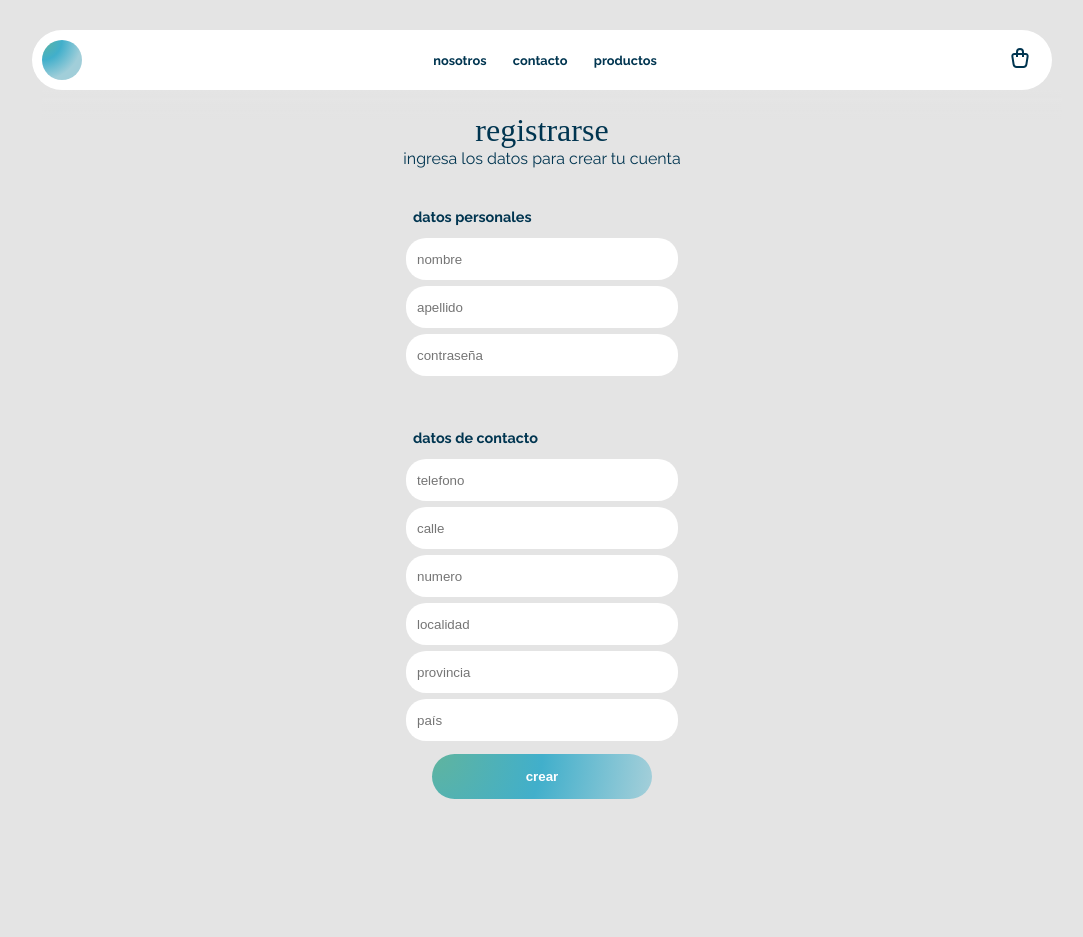
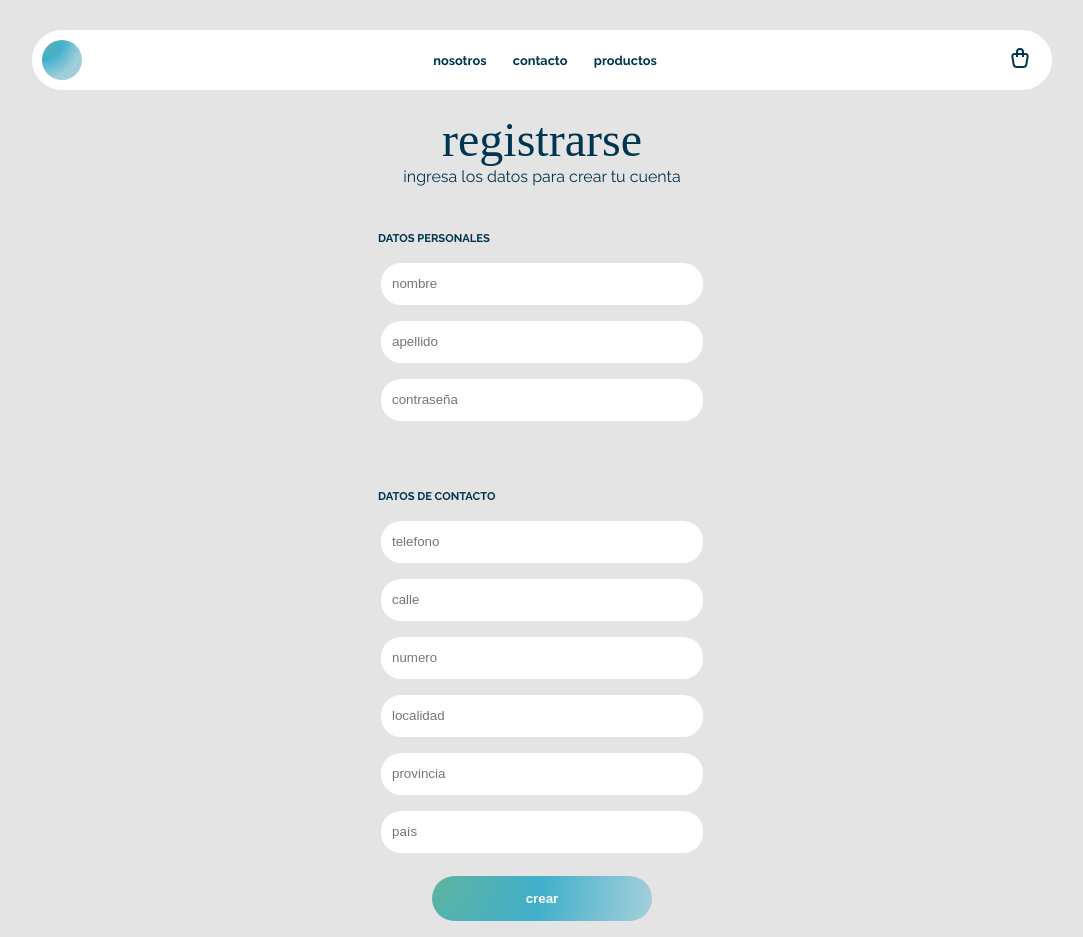
Before and after one commit to JONAAVILA/tienda-online, a React (Create React App) app: page /create in a window 1280 px wide. Shown: the whole page, without its empty margins (98-1181 px from the left). Before the commit the page ends 815 px from the top, so only its background shows below. Built offline with nearby package versions, Linux system fonts and the light colour scheme; a web font is replaced by a local one.

Commit message:
icon loader fixed and error inputs added

```diff
--- a/src/adapters/postUser.js
+++ b/src/adapters/postUser.js
@@ -9,6 +9,7 @@ export default async function postUser (values){
             withCredentials:true
         })
         console.log(user.data)
+        return user
     } catch (error) {
         console.log(error.response.data.error)
     }
--- a/src/components/icons/loader/loadIcon.jsx
+++ b/src/components/icons/loader/loadIcon.jsx
@@ -1,19 +1,15 @@
 import { ping } from 'ldrs'
 
-const LoadIcon = ()=>{
+const LoadIcon = ({size})=>{
     ping.register()
     return(
-        <div style={{
-            position:'absolute',
-            right:'10px',
-            top:'6px',
-        }} >
+        <>
             <l-ping
-            size="35"
+            size={size}
             speed="3"
             color="#003550"
             ></l-ping>
-        </div>
+        </>
     )
 }
 
--- a/src/index.css
+++ b/src/index.css
@@ -30,6 +30,13 @@ h2{
   margin: 0;
   font-size: 1rem;
 }
+h4{
+  font-family: "Raleway", sans-serif;
+  font-optical-sizing: auto;
+  font-style: normal;
+  font-weight:700;
+  font-size: .7rem;
+}
 button{
   outline: none;
   border: none;
@@ -57,7 +64,7 @@ input{
   border: none;
   height: 20px;
   padding: 11px;
-  width: 250px;
+  width: 300px;
   margin: 3px;
   color: #003550;
   border-radius: 20px;
--- a/src/utils/validate.js
+++ b/src/utils/validate.js
@@ -35,7 +35,7 @@ export const validateUser = Yup.object().shape({
     phone:Yup.string()
         .min(3,'El teléfono es muy corto')
         .max(30,'El teléfono es demasiado largo')
-        .matches('^+$','Formato inválido')
+        .matches('^[0-9- ]+$','Formato inválido')
         .required('El teléfono es requerido'),
     address:Yup.string()
         .min(3)
@@ -55,7 +55,7 @@ export const validateUser = Yup.object().shape({
     state:Yup.string()
         .min(3)
         .max(40)
-        .matches('^[a-zA-Z0-9.,]+$','Formato inválido')
+        .matches('^[a-zA-Z0-9 .,]+$','Formato inválido')
         .required('La provincia es requerida'),
     country:Yup.string()
         .min(3)
--- a/src/views/create/User.jsx
+++ b/src/views/create/User.jsx
@@ -3,8 +3,12 @@ import Button from "../../components/buttons/customButton/Button"
 import './user.css'
 import postUser from "../../adapters/postUser"
 import { useSelector } from "react-redux"
+import { validateUser } from "../../utils/validate"
+import { useState } from "react"
+import LoadIcon from "../../components/icons/loader/loadIcon"
 
 const User = ()=>{
+    const [loader, setloader] = useState(false)
     const email = useSelector(state => state.user.email)
 
     const formik = useFormik({
@@ -20,14 +24,19 @@ const User = ()=>{
             state:'',
             country:''
         },
-        validate:'',
+        validationSchema:validateUser,
         onSubmit: async (values)=>{
-            await postUser(values)
+            setloader(!loader)
+            const res = await postUser(values)
+            if(res === 'User created') setloader(!loader)
         }
     })
 
     return(
         <section className="section_create" >
+            <div className="user_box_loader" >
+                {loader && <LoadIcon size={'55'} />}
+            </div>
             <h1>registrarse</h1>
             <h2>ingresa los datos para crear tu cuenta</h2>
             <form
@@ -35,9 +44,9 @@ const User = ()=>{
                 className="create_form"
             >
                 <div className="create_box_form" >
-                    <p>
-                        datos personales
-                    </p>
+                    <h4>
+                        DATOS PERSONALES
+                    </h4>
                     <input
                         type="text"
                         id="name"
@@ -47,7 +56,9 @@ const User = ()=>{
                         onChange={formik.handleChange}
                         onBlur={formik.handleBlur}
                     />
-                    {formik.touched.name && formik.errors.name && <p>{formik.errors.name}</p>}
+                    <div className="form_user_error" >
+                       {formik.touched.name && formik.errors.name && <p>{formik.errors.name}</p>}
+                    </div>
                     <input
                         type="text"
                         id="surname"
@@ -55,7 +66,11 @@ const User = ()=>{
                         value={formik.values.surname}
                         placeholder="apellido"
                         onChange={formik.handleChange}
+                        onBlur={formik.handleBlur}
                     />
+                     <div className="form_user_error" >
+                        {formik.touched.surname && formik.errors.surname && <p>{formik.errors.surname}</p>}
+                     </div>
                     <input
                         type="text"
                         id="password"
@@ -63,12 +78,16 @@ const User = ()=>{
                         value={formik.values.password}
                         placeholder="contraseña"
                         onChange={formik.handleChange}
+                        onBlur={formik.handleBlur}
                     />
+                    <div className="form_user_error" >
+                        {formik.touched.password && formik.errors.password && <p>{formik.errors.password}</p>}
+                    </div>
                 </div>
                 <div className="create_box_form" >
-                    <p>
-                        datos de contacto
-                    </p>
+                    <h4>
+                        DATOS DE CONTACTO
+                    </h4>
                     <input
                         type="text"
                         id="phone"
@@ -76,7 +95,11 @@ const User = ()=>{
                         value={formik.values.phone}
                         placeholder="telefono"
                         onChange={formik.handleChange}
+                        onBlur={formik.handleBlur}
                     />
+                    <div className="form_user_error" >
+                        {formik.touched.phone && formik.errors.phone && <p>{formik.errors.phone}</p>}
+                    </div>
                     <input
                         type="text"
                         id="address"
@@ -84,7 +107,11 @@ const User = ()=>{
                         value={formik.values.address}
                         placeholder="calle"
                         onChange={formik.handleChange}
+                        onBlur={formik.handleBlur}
                     />
+                    <div className="form_user_error" >
+                        {formik.touched.address && formik.errors.address && <p>{formik.errors.address}</p>}
+                    </div>
                     <input
                         type="text"
                         id="number"
@@ -92,7 +119,11 @@ const User = ()=>{
                         value={formik.values.number}
                         placeholder="numero"
                         onChange={formik.handleChange}
+                        onBlur={formik.handleBlur}
                     />
+                    <div className="form_user_error" >
+                        {formik.touched.number && formik.errors.number && <p>{formik.errors.number}</p>}
+                    </div>
                     <input
                         type="text"
                         id="location"
@@ -100,7 +131,11 @@ const User = ()=>{
                         value={formik.values.location}
                         placeholder="localidad"
                         onChange={formik.handleChange}
+                        onBlur={formik.handleBlur}
                     />
+                    <div className="form_user_error" >
+                        {formik.touched.location && formik.errors.location && <p>{formik.errors.location}</p>}
+                    </div>
                     <input
                         type="text"
                         id="state"
@@ -108,7 +143,11 @@ const User = ()=>{
                         value={formik.values.state}
                         placeholder="provincia"
                         onChange={formik.handleChange}
+                        onBlur={formik.handleBlur}
                     />
+                    <div className="form_user_error" >
+                        {formik.touched.state && formik.errors.state && <p>{formik.errors.state}</p>}
+                    </div>
                     <input
                         type="text"
                         id="country"
@@ -116,7 +155,11 @@ const User = ()=>{
                         value={formik.values.country}
                         placeholder="país"
                         onChange={formik.handleChange}
+                        onBlur={formik.handleBlur}
                     />
+                    <div className="form_user_error" >
+                        {formik.touched.country && formik.errors.country && <p>{formik.errors.country}</p>}
+                    </div>
                 </div>
                 <Button
                     type='submit'
--- a/src/views/create/user.css
+++ b/src/views/create/user.css
@@ -5,6 +5,23 @@
     align-items: center;
     margin-top: 7rem;
     margin-bottom: 1rem;
+    h1{
+        font-size: 3rem;
+    }
+}
+.user_box_loader{
+    position: fixed;
+    right: 50%;
+    top: 50%;
+    transform: translate(50%, -50%);
+}
+.form_user_error{
+    height: 10px;
+    p{
+        font-size: .6rem;
+        color: #ff6262;
+        padding-left: 12px;
+    }
 }
 .create_form{
     display: flex;
@@ -17,7 +34,4 @@
     flex-direction: column;
     align-items: left;
     padding: 10px;
-    p{
-        padding: 10px;
-    }
 }
--- a/src/views/validateEmail/ValidateEmail.jsx
+++ b/src/views/validateEmail/ValidateEmail.jsx
@@ -48,7 +48,9 @@ const ValidateEmail = ()=>{
                             onChange={formik.handleChange}
                             onBlur={formik.handleBlur}
                         />
-                        {loader && <LoadIcon/>}
+                        <div className="email_box_loader" >
+                            {loader && <LoadIcon size={'35'} />}
+                        </div>
                         {
                             formik.touched.email &&
                             formik.errors.email &&
--- a/src/views/validateEmail/validateEmail.css
+++ b/src/views/validateEmail/validateEmail.css
@@ -30,9 +30,15 @@
     p{
         position: absolute;
         z-index: 10;
-        font-size: .7rem;
+        font-size: .6rem;
         color: #ff6262;
         bottom: -15px;
         left: 15px;
     }
 }
+.email_box_loader{
+    position: absolute;
+    right: 10px;
+    top: 50%;
+    transform: translateY(-45%);
+}
```
